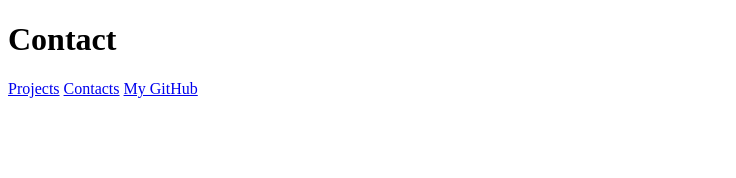
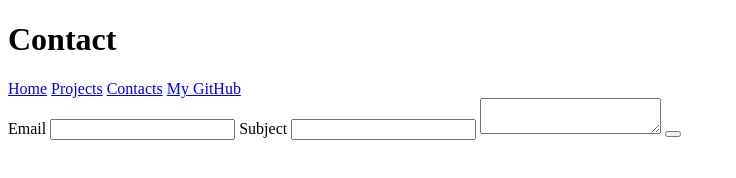
Before and after one commit to viela-la/portfolio, a plain HTML site: page contact/index.html in a window 1280 px wide. Shown: the whole page, without its empty margins (0-736 px from the left). Drawn offline with Linux system fonts and the light colour scheme.

Commit message:
created contact form

```diff
--- a/contact/index.html
+++ b/contact/index.html
@@ -8,9 +8,19 @@
 <body>
     <h1>Contact</h1>
     <nav>
+        <a href="/">Home</a>
         <a href="/projects" >Projects</a>
         <a href="/contact/" >Contacts</a>
         <a href="https://github.com/viela-la" >My GitHub</a>
     </nav>
+    <form action="mailto:vlansangan@ucsd.edu" method="post" enctype="text/plain">
+        <label for="email">Email</label>
+        <input name="email" type="email">
+        <label for="subject">Subject</label>
+        <input name="subject">
+        <textarea name="body">
+        </textarea>
+        <button></button>
+    </form>
 </body>
 </html>
```
Also changed, not shown: index.html (+6 -0 lines), projects/index.html (+1 -0 lines).
